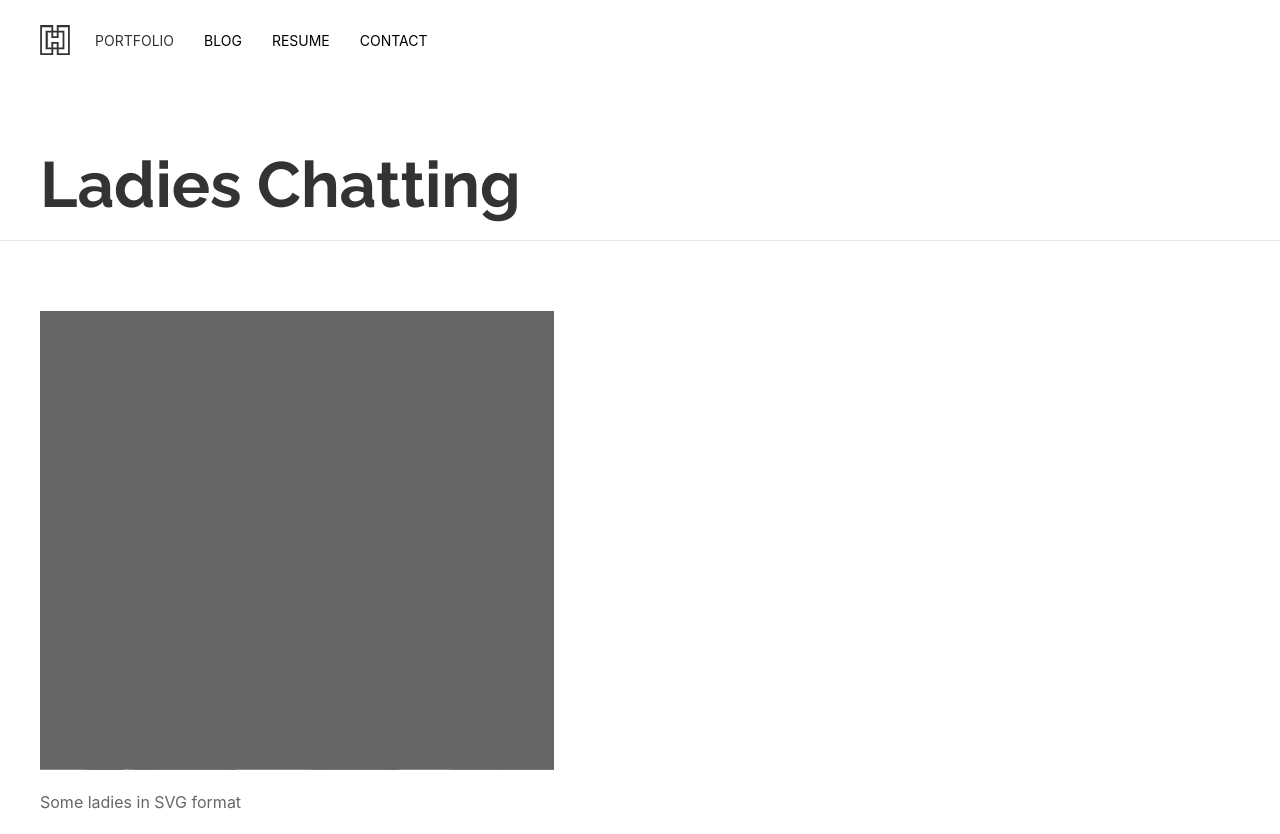
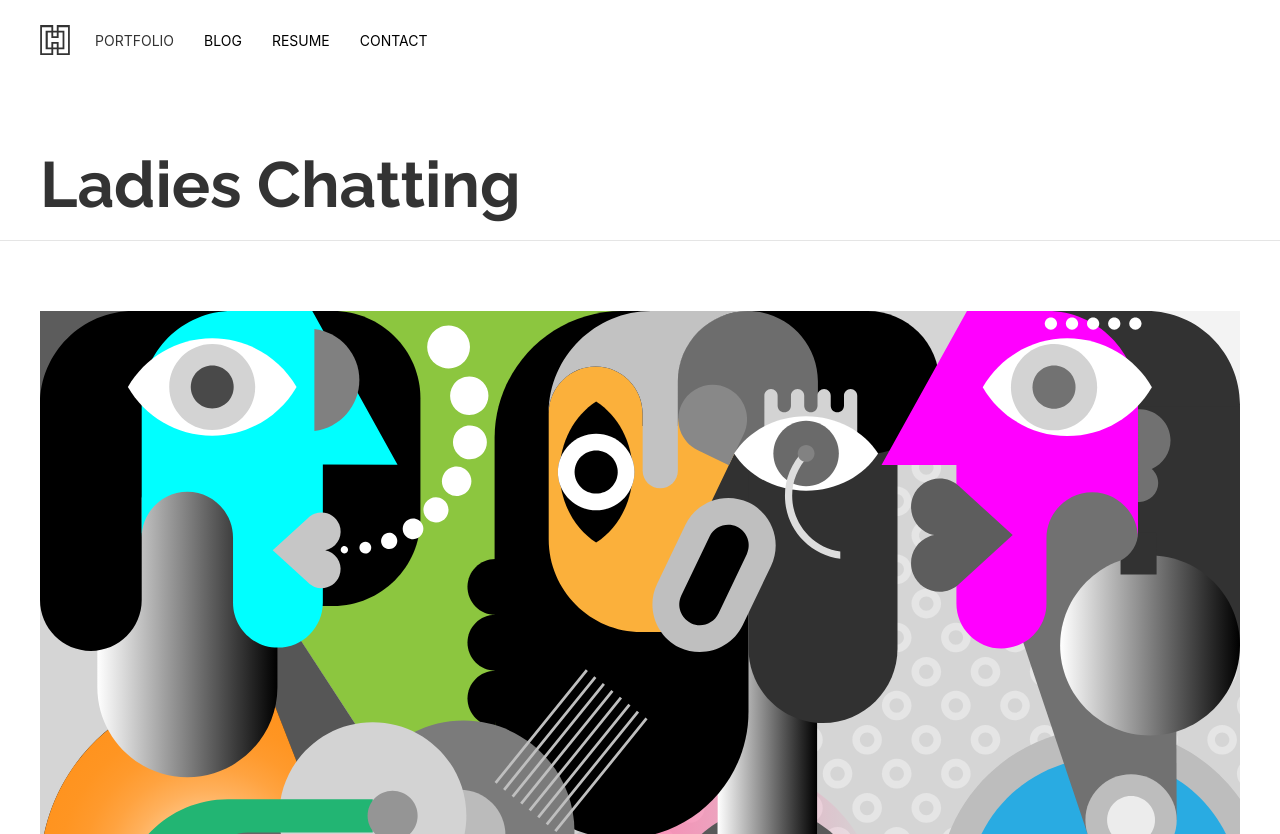
Before and after one commit to kre8t/kre8t.github.io, a Jekyll site: the page built from _portfolio_items/ladies-chatting.md, in a window 1280 px wide. Shown: the top 834 px of the page. Built offline with Jekyll 4.4.1, drawn with Linux system fonts in a browser that asks for light colours; grey boxes are pictures that could not be loaded.

Commit message:
Update portfolio.html

```diff
--- a/_layouts/portfolio.html
+++ b/_layouts/portfolio.html
@@ -27,7 +27,7 @@ layout: default
 	  <div class="uk-container">
 	    <article class="uk-article">
 		    {% if page.svg %}
-		     <img src="{{ page.image }}" alt="{{ page.title | downcase }}" uk-svg>
+		     <img src="{{ page.image }}" alt="{{ page.title | downcase }}">
 		    {% else %}
 		   <img src="{{ page.image }}" alt="{{ page.title | downcase }}">
 		    {% endif %}
```
